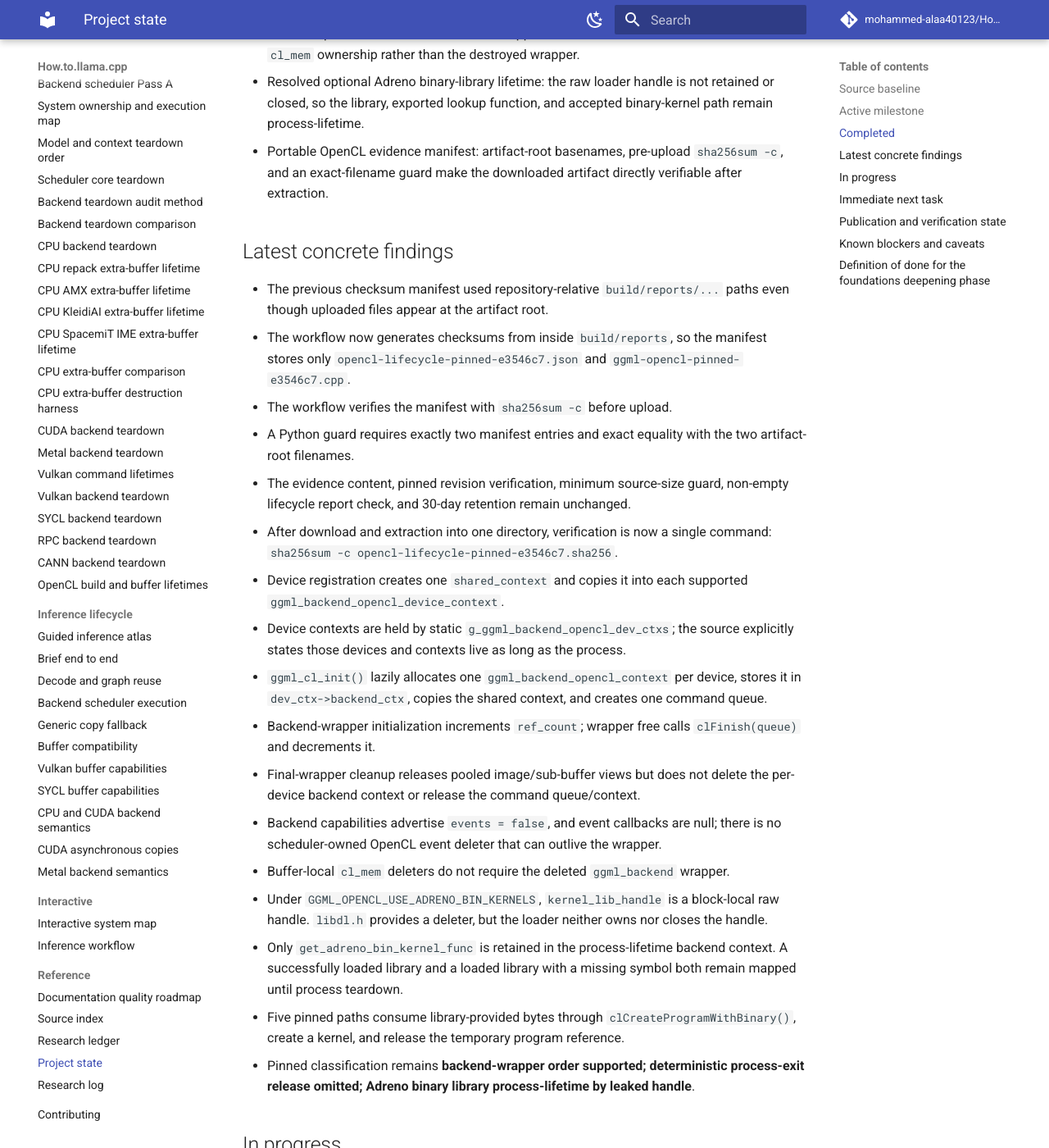
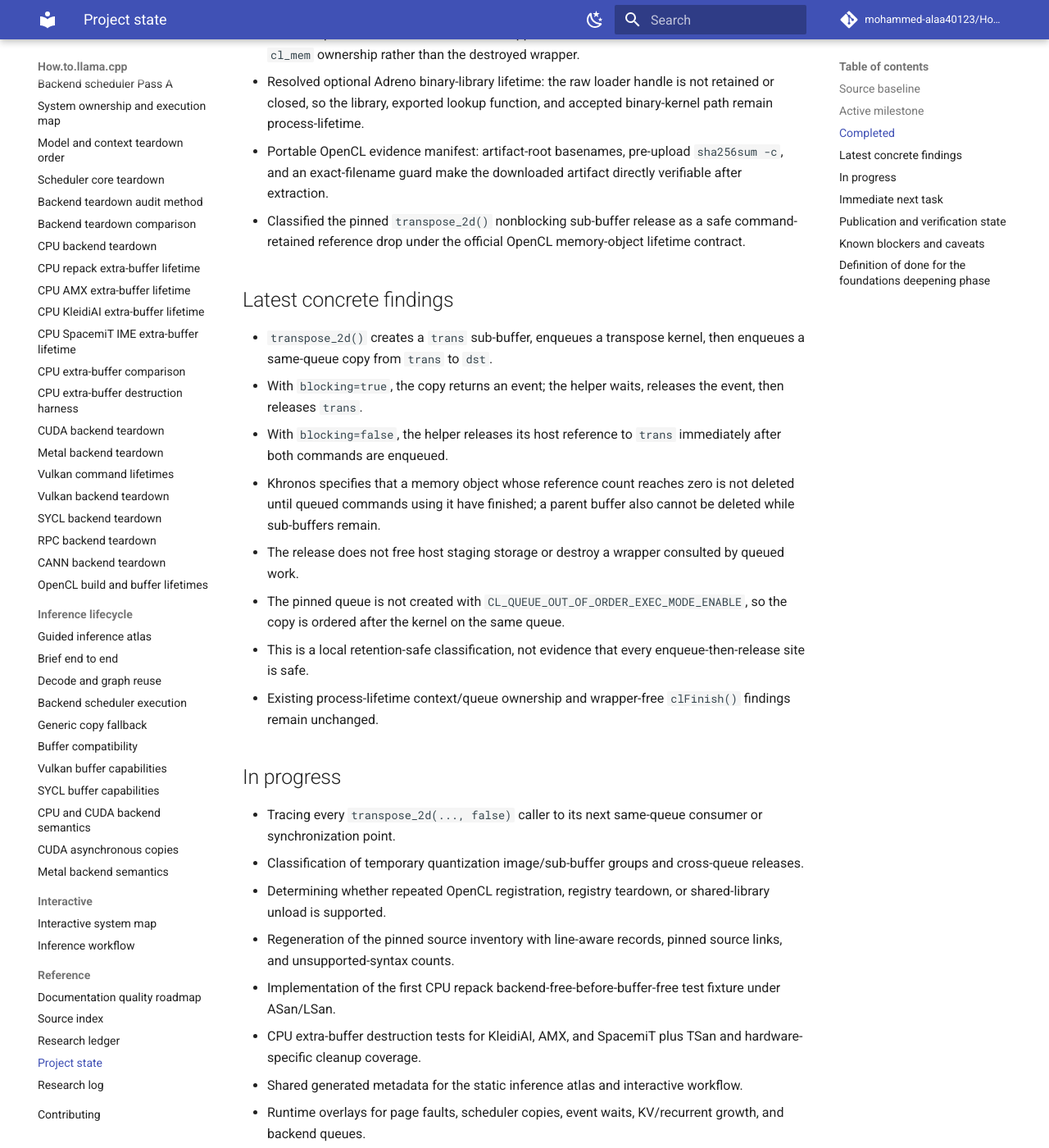
Before and after one commit to mohammed-alaa40123/How.to.llama.cpp, an MkDocs documentation site: the page built from docs/reference/project-state.md, in a window 1280 px wide and 1400 px high, scrolled down 1869 px. Shown: the whole window at 82% size. Built offline with MkDocs 1.6.1 and Material for MkDocs 9.7.7, drawn with Linux system fonts in a browser that asks for light colours; comment, search, counter and statistics services are not loaded; some of the changed text lies outside the part shown.

Commit message:
docs: record OpenCL retention case study

````diff
--- a/docs/reference/project-state.md
+++ b/docs/reference/project-state.md
@@ -42,30 +42,23 @@ Read this file after the root README on every run. It is the compact checkpoint
 - Verified OpenCL scheduler events are unsupported and buffer deleters use buffer-local `cl_mem` ownership rather than the destroyed wrapper.
 - Resolved optional Adreno binary-library lifetime: the raw loader handle is not retained or closed, so the library, exported lookup function, and accepted binary-kernel path remain process-lifetime.
 - Portable OpenCL evidence manifest: artifact-root basenames, pre-upload `sha256sum -c`, and an exact-filename guard make the downloaded artifact directly verifiable after extraction.
+- Classified the pinned `transpose_2d()` nonblocking sub-buffer release as a safe command-retained reference drop under the official OpenCL memory-object lifetime contract.
 
 ## Latest concrete findings
 
-- The previous checksum manifest used repository-relative `build/reports/...` paths even though uploaded files appear at the artifact root.
-- The workflow now generates checksums from inside `build/reports`, so the manifest stores only `opencl-lifecycle-pinned-e3546c7.json` and `ggml-opencl-pinned-e3546c7.cpp`.
-- The workflow verifies the manifest with `sha256sum -c` before upload.
-- A Python guard requires exactly two manifest entries and exact equality with the two artifact-root filenames.
-- The evidence content, pinned revision verification, minimum source-size guard, non-empty lifecycle report check, and 30-day retention remain unchanged.
-- After download and extraction into one directory, verification is now a single command: `sha256sum -c opencl-lifecycle-pinned-e3546c7.sha256`.
-- Device registration creates one `shared_context` and copies it into each supported `ggml_backend_opencl_device_context`.
-- Device contexts are held by static `g_ggml_backend_opencl_dev_ctxs`; the source explicitly states those devices and contexts live as long as the process.
-- `ggml_cl_init()` lazily allocates one `ggml_backend_opencl_context` per device, stores it in `dev_ctx->backend_ctx`, copies the shared context, and creates one command queue.
-- Backend-wrapper initialization increments `ref_count`; wrapper free calls `clFinish(queue)` and decrements it.
-- Final-wrapper cleanup releases pooled image/sub-buffer views but does not delete the per-device backend context or release the command queue/context.
-- Backend capabilities advertise `events = false`, and event callbacks are null; there is no scheduler-owned OpenCL event deleter that can outlive the wrapper.
-- Buffer-local `cl_mem` deleters do not require the deleted `ggml_backend` wrapper.
-- Under `GGML_OPENCL_USE_ADRENO_BIN_KERNELS`, `kernel_lib_handle` is a block-local raw handle. `libdl.h` provides a deleter, but the loader neither owns nor closes the handle.
-- Only `get_adreno_bin_kernel_func` is retained in the process-lifetime backend context. A successfully loaded library and a loaded library with a missing symbol both remain mapped until process teardown.
-- Five pinned paths consume library-provided bytes through `clCreateProgramWithBinary()`, create a kernel, and release the temporary program reference.
-- Pinned classification remains **backend-wrapper order supported; deterministic process-exit release omitted; Adreno binary library process-lifetime by leaked handle**.
+- `transpose_2d()` creates a `trans` sub-buffer, enqueues a transpose kernel, then enqueues a same-queue copy from `trans` to `dst`.
+- With `blocking=true`, the copy returns an event; the helper waits, releases the event, then releases `trans`.
+- With `blocking=false`, the helper releases its host reference to `trans` immediately after both commands are enqueued.
+- Khronos specifies that a memory object whose reference count reaches zero is not deleted until queued commands using it have finished; a parent buffer also cannot be deleted while sub-buffers remain.
+- The release does not free host staging storage or destroy a wrapper consulted by queued work.
+- The pinned queue is not created with `CL_QUEUE_OUT_OF_ORDER_EXEC_MODE_ENABLE`, so the copy is ordered after the kernel on the same queue.
+- This is a local retention-safe classification, not evidence that every enqueue-then-release site is safe.
+- Existing process-lifetime context/queue ownership and wrapper-free `clFinish()` findings remain unchanged.
 
 ## In progress
 
-- Classification of enqueue-then-release groups that rely on OpenCL retention semantics rather than explicit waits.
+- Tracing every `transpose_2d(..., false)` caller to its next same-queue consumer or synchronization point.
+- Classification of temporary quantization image/sub-buffer groups and cross-queue releases.
 - Determining whether repeated OpenCL registration, registry teardown, or shared-library unload is supported.
 - Regeneration of the pinned source inventory with line-aware records, pinned source links, and unsupported-syntax counts.
 - Implementation of the first CPU repack backend-free-before-buffer-free test fixture under ASan/LSan.
@@ -77,11 +70,11 @@ Read this file after the root README on every run. It is the compact checkpoint
 ## Immediate next task
 
 ```text
-Inspect preserved pinned OpenCL source
-  → classify temporary cl_mem release immediately after enqueue
-  → separate retention-only-safe paths from host-storage lifetime hazards
-  → document any site requiring an explicit wait or event
-  → update OpenCL teardown page and comparison matrix
+Find every transpose_2d(..., false) caller
+  → identify the next same-queue consumer or explicit synchronization
+  → verify no host-side dst use occurs early
+  → classify one temporary quantization image/sub-buffer group
+  → separate same-queue retention from cross-queue dependency requirements
 ```
 
 In parallel or if blocked, implement the admitted CPU repack `MUL_MAT` fixture with reference comparison, CPU backend-wrapper free, repack-buffer free, and ASan/LSan repetition.
@@ -89,8 +82,7 @@ In parallel or if blocked, implement the admitted CPU repack `MUL_MAT` fixture w
 ## Publication and verification state
 
 - Work is published in PR #1 from branch `automation/backend-teardown-audit-method`.
-- Added detailed note `logs/research/2026-07-15/1050-opencl-artifact-manifest-basename-fix.md`.
-- The workflow implementation commit is `64dfba1a11b124d6a7a15b65b49b1f5ed65adf6e`.
+- Added detailed note `logs/research/2026-07-15/1151-opencl-transpose-retention-case-study.md`.
 - Final-head Documentation CI and pinned OpenCL workflow results must be checked before the run closes.
 - Full local checkout validation remains unavailable because direct GitHub DNS resolution is blocked in this runtime.
 - Public Pages verification remains blocked for branch-only content until PR #1 merges.
@@ -101,6 +93,7 @@ In parallel or if blocked, implement the admitted CPU repack `MUL_MAT` fixture w
 - **Adreno library lifetime:** the optional binary-kernel loader loses its raw `dl_handle`. This prevents early unload but omits deterministic release and also retains invalid-symbol loads until process exit.
 - **Local validation blocker:** direct cloning fails with `Could not resolve host: github.com`; GitHub-hosted Actions are the authoritative validation path for this branch.
 - **Pages verification blocker:** branch-added content cannot deploy until PR #1 merges; live response verification remains unavailable independently of strict-build success.
+- **Retention classification caveat:** `clReleaseMemObject()` safely defers deletion for queued users, but that does not protect unrelated host storage, wrapper callbacks, pooled-region reuse, or missing cross-queue dependencies.
 - **Lifecycle-extractor caveat:** selected direct APIs and bounded context are navigation evidence only; wrapper constructors, ownership, error paths, macro wrappers, disabled code, raw strings, and semantic ordering still require human source review.
 - **Source-index caveat:** same-line standard attributes, trailing-return definitions, bounded same-line constraints, bounded operators, qualified out-of-class special members, and bounded parenthesized member/delegating constructor initializer lists are recognized. Braced and multiline constructor initializers and constructor function-try-blocks remain intentionally omitted from navigation but are counted as bounded candidates.
 - **Telemetry caveat:** unsupported-syntax counts are prioritization signals, not parser-completeness metrics.
````
Also changed, not shown: other parts of docs/reference/project-state.md (+1 -1 lines).
